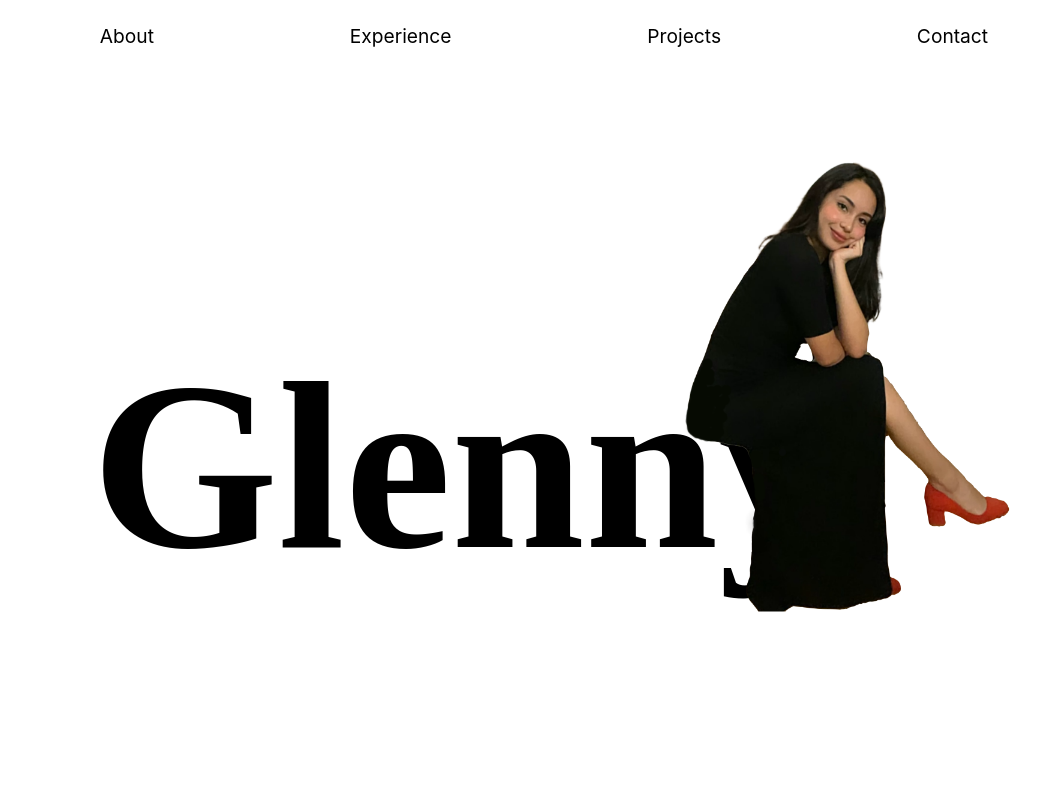
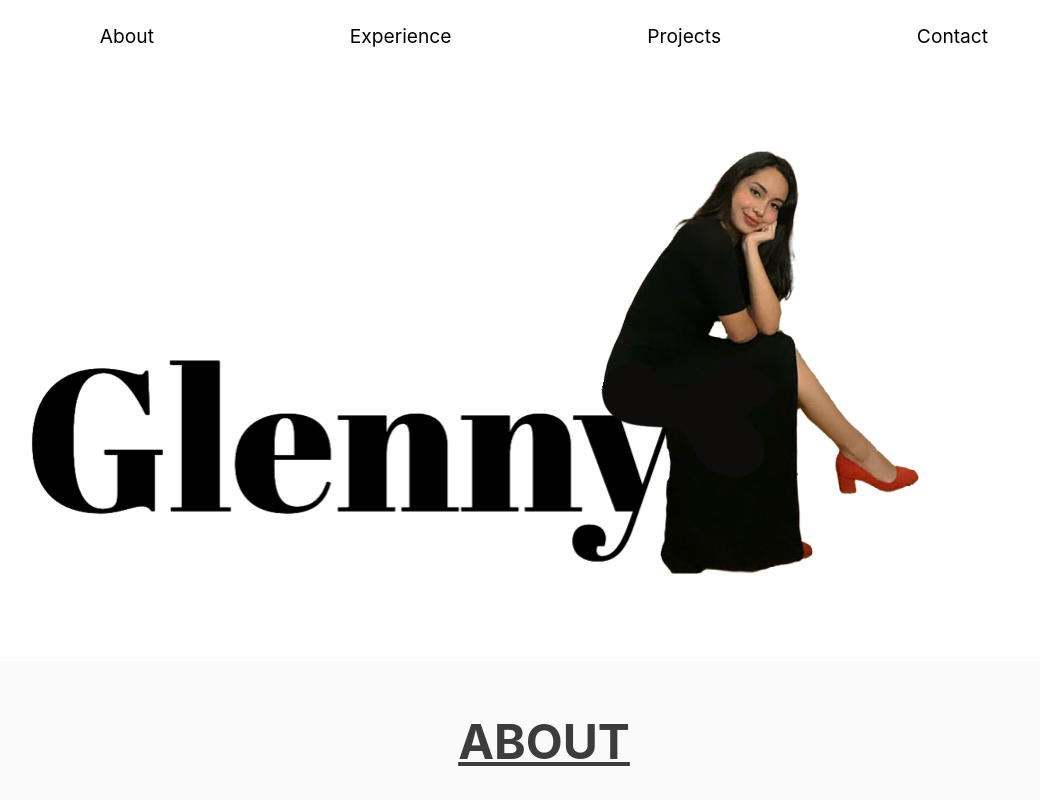
Before and after one commit to ashmarieg/portfolio, a React (Create React App) app: page / in a window 1280 px wide. Shown: the top 800 px of the page, without its empty margins (96-1136 px from the left). Built offline with nearby package versions, Linux system fonts and the light colour scheme.

Commit message:
commit changing the landing page image

```diff
--- a/src/App.js
+++ b/src/App.js
@@ -12,11 +12,11 @@ function App() {
     <Router>
     <div className="App">
       {/* <NavBar /> */}
-      <Header />
+      {/* <Header /> */}
       <Home />
-      <About />
+      {/* <About />
       <Projects />
-      <Contact />
+      <Contact /> */}
 
     </div>
     </Router>
--- a/src/components/Header/Header.scss
+++ b/src/components/Header/Header.scss
@@ -2,6 +2,7 @@
 
 .header {
   background-color: white;
+
   height: 4.5rem;
   padding-top: 1.5rem;
   position: sticky;
--- /dev/null
+++ b/src/components/Landing/Landing.js
@@ -0,0 +1,18 @@
+import React from 'react'
+import './Landing.scss'
+import hero from '../../assets/SolidBackgroundAshleyGlenny.png'
+
+function Landing() {
+  return (
+    <div className="landing">
+
+      <div className="landing__hero">
+        <img src={hero} alt="hero"></img>
+      </div>
+
+
+    </div>
+  )
+}
+
+export default Landing
--- /dev/null
+++ b/src/components/Landing/Landing.scss
@@ -0,0 +1,4 @@
+@use '../../partials/partial' as *;
+
+.landing {
+}
--- a/src/pages/Home.js
+++ b/src/pages/Home.js
@@ -1,20 +1,21 @@
 import React from 'react'
 import './Home.scss'
-import pic1 from '../assets/blackdress2.png'
+import Header from '../components/Header/Header'
+import About from '../components/About/About'
+import Projects from '../components/Projects/Projects'
+import Contact from '../components/Contact/Contact'
+import Landing from '../components/Landing/Landing'
+
 
 
 const Home = () => {
   return (
     <div className="home">
-      {/* <h3 className="home-hi">Hi, I'm</h3> */}
-      <div className="home__content">
-        {/* <div className> */}
-          <img className="home__img" src={pic1}></img>
-        {/* </div> */}
-        <h1 className="home-name">Glenny</h1>
-      </div>
-
-      {/* <p className="home-bio">Hi there, I'm Ashley Glenny. I'm a web developer with a communications and human rights background.</p> */}
+      <Header />
+      <Landing />
+      <About />
+      <Projects />
+      <Contact />
     </div>
   )
 }
--- a/src/pages/Home.scss
+++ b/src/pages/Home.scss
@@ -1,64 +1 @@
 @use '../partials/partial' as *;
-* {
-  margin: 0;
-  padding: 0;
-  box-sizing: border-box;
-}
-.home {
-  height: 100vh;
-  width: 100%;
-  position: relative;
-  margin: auto;
-  max-width: 1440px;
-  // background-color: rgb(67, 67, 202);
-
-  &-hi {
-    font-size: 3rem;
-    width: 50rem;
-    height: 10rem;
-    margin-left: 15rem;
-  }
-
-  &-name {
-    position: relative;
-    // top: 30;
-    color: black;
-    margin-top: 0;
-    display: flex;
-    justify-content: center;
-    // padding-top: 24.1rem;
-    padding-top: 16rem;
-    font-size: 15rem;
-    font-family: "Bebas Neue";
-    height: 30rem;
-  }
-
-  &-bio {
-    // color: #ffde6e;
-    color: black;
-    font-size: 2rem;
-    font-weight: bold;
-    padding-left: 20rem;
-    max-width: 69rem;
-    margin-top: 10rem;
-  }
-
-  &__img {
-    width: 21rem;
-    height: 30rem;
-    position: relative;
-    float: right;
-    z-index: 10;
-    margin-right: 10.7rem;
-    margin-top: 4.84rem;
-  }
-
-  &__content {
-    position: absolute;
-    padding-left: 21.8rem;
-  }
-}
-
-// background-color: #fec56d;
-// background-color: #ffde6e;
-// background-color: #578cdb;
--- a/src/partials/_partial.scss
+++ b/src/partials/_partial.scss
@@ -1,5 +1,10 @@
 $tablet-breakpoint: 768px;
 $desktop-breakpoint: 1024px;
+* {
+  margin: 0;
+  padding: 0;
+  box-sizing: border-box;
+}
 @mixin tablet {
   @media screen and (min-width: $tablet-breakpoint) {
     @content;
```
Also changed, not shown: src/assets/SolidBackgroundAshleyGlenny.png (added).
